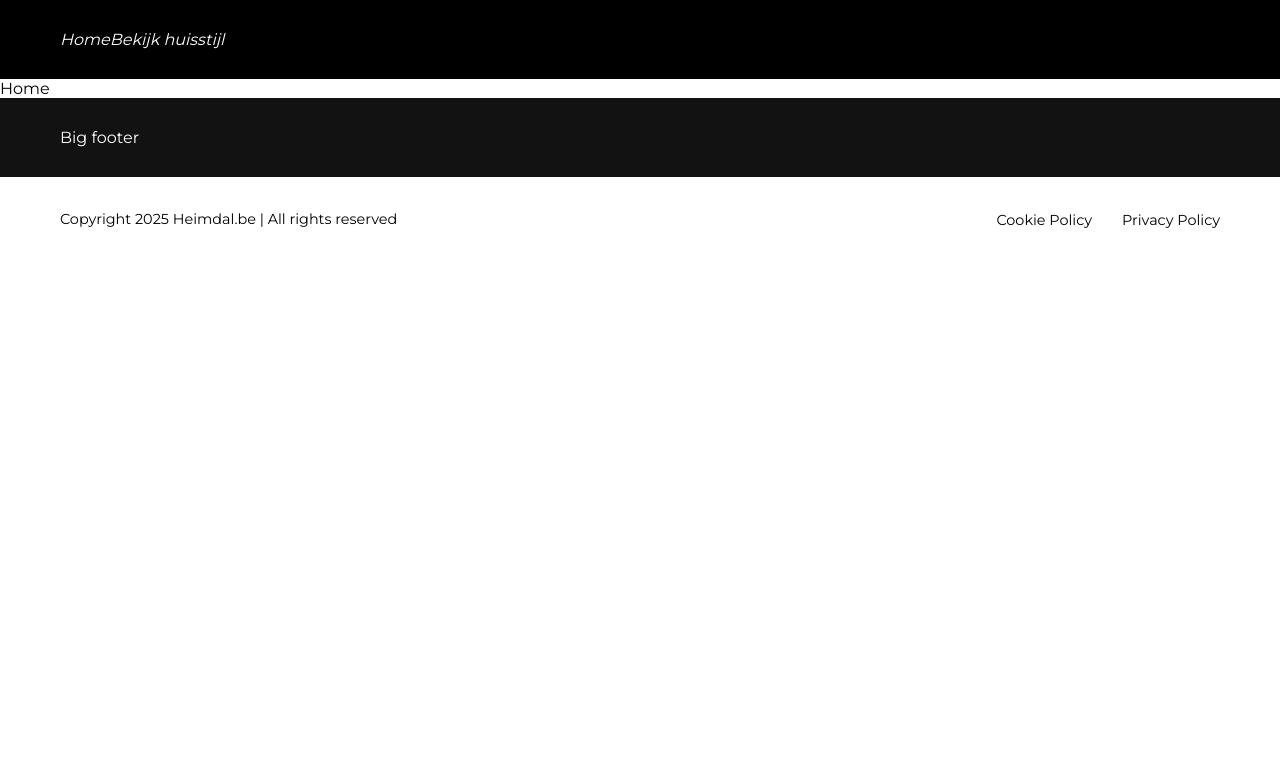
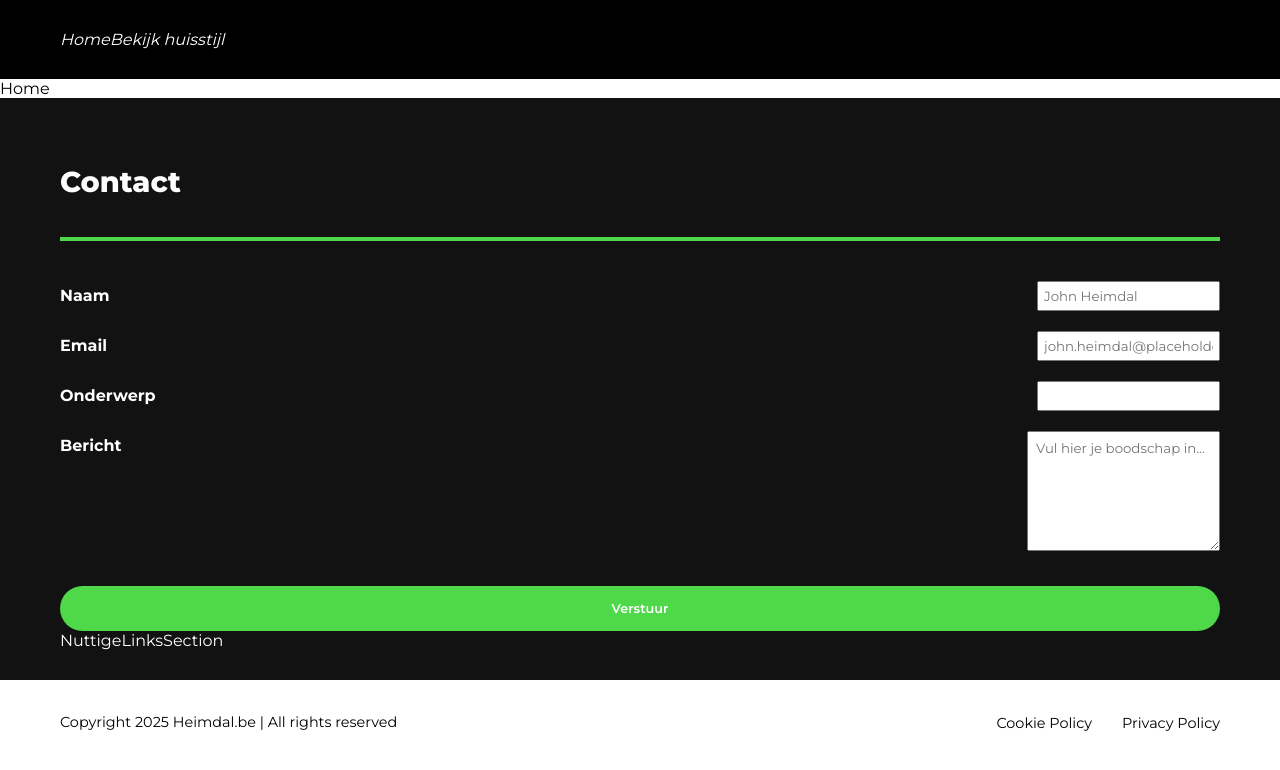
Before and after one commit to Heimdalbe/Mimisbrunnr-frontend, a React (Vite) app in the folder mimisbrunnr-frontend/: page / in a window 1280 px wide. Shown: the top 770 px of the page. Built offline with nearby package versions, Linux system fonts and the light colour scheme.

Commit message:
Progress commit

```diff
--- a/mimisbrunnr-frontend/src/components/Footer/Big Footer/BigFooter.css
+++ b/mimisbrunnr-frontend/src/components/Footer/Big Footer/BigFooter.css
@@ -2,3 +2,14 @@
   background-color: var(--dark-grey);
   color: var(--white);
 }
+
+.footer-title-container {
+  border-bottom: 4px solid var(--green);
+  margin-bottom: 40px;
+}
+
+form {
+  display: flex;
+  flex-direction: column;
+  gap: 20px;
+}
--- a/mimisbrunnr-frontend/src/components/Footer/Big Footer/BigFooter.jsx
+++ b/mimisbrunnr-frontend/src/components/Footer/Big Footer/BigFooter.jsx
@@ -1,10 +1,13 @@
 import './BigFooter.css';
+import ContactSection from './ContactSection/ContactSection';
+import NuttigeLinksSection from './NuttigeLinksSection/NuttigeLinksSection';
 
 const BigFooter = () => {
   return (
     <div className='big-footer'>
       <div className='container'>
-        Big footer
+        <ContactSection />
+        <NuttigeLinksSection />
       </div>
     </div>
   )
--- /dev/null
+++ b/mimisbrunnr-frontend/src/components/Footer/Big Footer/ContactSection/ContactForm/FooterContactForm.jsx
@@ -0,0 +1,17 @@
+import InputField from "../../../../Form/InputField/InputField";
+
+const FooterContactForm = () => {
+  return (
+    <div>
+      <form>
+        <InputField type="text" label="Naam" placeholder={"John Heimdal"} />
+        <InputField type="email" label="Email" placeholder={"john.heimdal@placeholder.be"} />
+        <InputField type="text" label="Onderwerp" />
+        <InputField type="message" label="Bericht" placeholder={"Vul hier je boodschap in..."} />
+        <button type="submit" className="primary-button-dark">Verstuur</button>
+      </form>
+    </div>
+  )
+}
+
+export default FooterContactForm;
--- /dev/null
+++ b/mimisbrunnr-frontend/src/components/Footer/Big Footer/ContactSection/ContactSection.jsx
@@ -0,0 +1,13 @@
+import FooterTitle from "../FooterTitle";
+import FooterContactForm from './ContactForm/FooterContactForm';
+
+const ContactSection = () => {
+  return (
+    <div>
+      <FooterTitle title={"Contact"} />
+      <FooterContactForm />
+    </div>
+  )
+}
+
+export default ContactSection;
--- /dev/null
+++ b/mimisbrunnr-frontend/src/components/Footer/Big Footer/FooterTitle.jsx
@@ -0,0 +1,9 @@
+const FooterTitle = ({ title }) => {
+  return (
+    <div className="footer-title-container">
+      <h1>{title}</h1>
+    </div>
+  )
+}
+
+export default FooterTitle;
--- /dev/null
+++ b/mimisbrunnr-frontend/src/components/Footer/Big Footer/NuttigeLinksSection/NuttigeLinksSection.jsx
@@ -0,0 +1,9 @@
+const NuttigeLinksSection = () => {
+  return (
+    <div>
+      NuttigeLinksSection
+    </div>
+  )
+}
+
+export default NuttigeLinksSection;
--- /dev/null
+++ b/mimisbrunnr-frontend/src/components/Form/InputField/InputField.css
@@ -0,0 +1,29 @@
+.input-field {
+  display: flex;
+  justify-content: space-between;
+}
+
+input {
+  padding: 5px;
+}
+
+label {
+  font-weight: bold;
+  margin: 5px 0;
+}
+
+.textarea-field {
+  height: 120px;
+  resize: vertical;
+  padding: 8px;
+  box-sizing: border-box;
+  margin-bottom: 15px;
+}
+
+
+@media (max-width: 1028px) {
+  .input-field {
+    flex-direction: column;
+    justify-content: center;
+  }
+}
--- /dev/null
+++ b/mimisbrunnr-frontend/src/components/Form/InputField/InputField.jsx
@@ -0,0 +1,17 @@
+import './InputField.css';
+
+const InputField = ({ type, label, placeholder }) => {
+  return (
+    <div className='input-field'>
+      <label htmlFor={label}>{label}</label>
+
+      {type === "message" ? (
+        <textarea id={label} className="textarea-field" placeholder={placeholder}></textarea>
+      ) : (
+        <input type={type} id={label} placeholder={placeholder} />
+      )}
+    </div>
+  );
+};
+
+export default InputField;
```
Also changed, not shown: mimisbrunnr-frontend/src/components/Form/SelectField/SelectField.jsx (added, +17 -0 lines), mimisbrunnr-frontend/src/components/Form/SelectField/SelectField.css (added).
